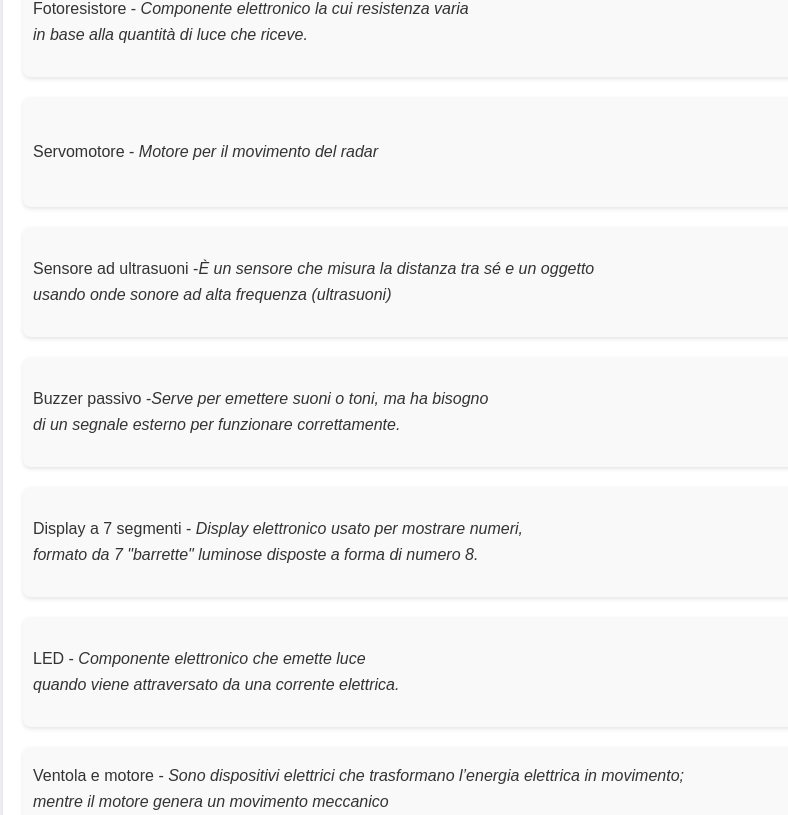
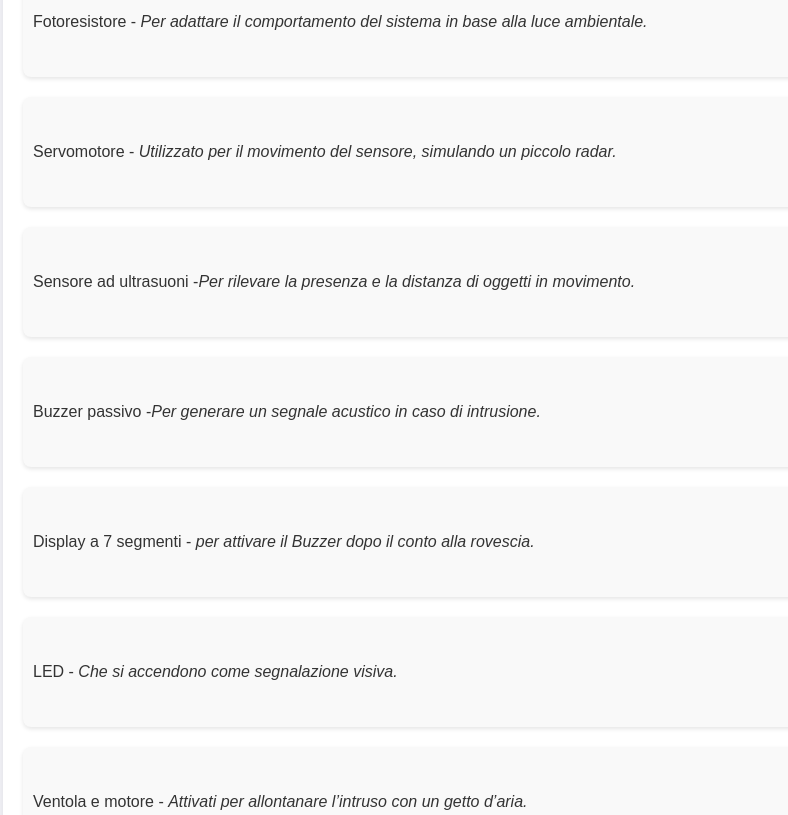
Before and after one commit to nadalinifederico/informatica-24-25, a plain HTML site: page tpsi/index.html in a window 1280 px wide. Shown: the part 645-1460 px from the top of the page, 167-955 px from the left. Drawn offline with Linux system fonts and the light colour scheme.

Commit message:
sito2.13

```diff
--- a/tpsi/index.html
+++ b/tpsi/index.html
@@ -40,37 +40,37 @@
             </li>
 
             <li>
-                <span>Fotoresistore - <em>Componente elettronico la cui resistenza varia <br> in base alla quantità di luce che riceve.</em></span> <!-- Descrizione del fotoresistore -->
+                <span>Fotoresistore - <em>Per adattare il comportamento del sistema in base alla luce ambientale.</em></span> <!-- Descrizione del fotoresistore -->
                 <img src="https://www.techmaker.it/41-large_default/fotoresistenza-gl5528.jpg" alt="Fotoresistore"> <!-- Immagine del fotoresistore -->
             </li>
 
             <li>
-                <span>Servomotore - <em>Motore per il movimento del radar</em></span> <!-- Descrizione del servomotore -->
+                <span>Servomotore - <em>Utilizzato per il movimento del sensore, simulando un piccolo radar.</em></span> <!-- Descrizione del servomotore -->
                 <img src="https://m.media-amazon.com/images/I/61kuItzXACL._SL1500_.jpg" alt="Servomotore"> <!-- Immagine del servomotore -->
             </li>
 
             <li>
-                <span>Sensore ad ultrasuoni -<em>È un sensore che misura la distanza tra sé e un oggetto <br> usando onde sonore ad alta frequenza (ultrasuoni)</em></span> <!-- Descrizione del sensore -->
+                <span>Sensore ad ultrasuoni -<em>Per rilevare la presenza e la distanza di oggetti in movimento.</em></span> <!-- Descrizione del sensore -->
                 <img src="https://m.media-amazon.com/images/I/71vut8m3bYL.__AC_SX300_SY300_QL70_ML2_.jpg" alt="Sensore ad ultrasuoni"> <!-- Immagine del sensore -->
             </li>
 
             <li>
-                <span>Buzzer passivo -<em>Serve per emettere suoni o toni, ma ha bisogno <br> di un segnale esterno per funzionare correttamente.</em></span> <!-- Descrizione del buzzer passivo -->
+                <span>Buzzer passivo -<em>Per generare un segnale acustico in caso di intrusione.</em></span> <!-- Descrizione del buzzer passivo -->
                 <img src="https://cdn11.bigcommerce.com/s-2fbyfnm8ev/images/stencil/1280x1280/products/341/1478/Passive-Buzzer-5V-42-Ohms-600x60011__31328.1539996133.jpg" alt="Buzzer passivo"> <!-- Immagine del buzzer -->
             </li>
 
             <li>
-                <span>Display a 7 segmenti - <em>Display elettronico usato per mostrare numeri, <br> formato da 7 "barrette" luminose disposte a forma di numero 8.</em></span> <!-- Descrizione del display -->
+                <span>Display a 7 segmenti - <em>per attivare il Buzzer dopo il conto alla rovescia.</em></span> <!-- Descrizione del display -->
                 <img src="https://docs.sunfounder.com/projects/3in1-kit-v2/it/latest/_images/7_segment.png" alt="Display a 7 segmenti"> <!-- Immagine del display -->
             </li>
 
             <li>
-                <span>LED - <em>Componente elettronico che emette luce <br> quando viene attraversato da una corrente elettrica.</em></span> <!-- Descrizione del LED -->
+                <span>LED - <em>Che si accendono come segnalazione visiva.</em></span> <!-- Descrizione del LED -->
                 <img src="https://encrypted-tbn0.gstatic.com/images?q=tbn:ANd9GcSemxhUWa21_Hw5SmnIXQEhP7uoDIDCFkyyFw&s" alt="LED"> <!-- Immagine del LED -->
             </li>
 
             <li>
-                <span>Ventola e motore - <em>Sono dispositivi elettrici che trasformano l’energia elettrica in movimento;<br> mentre il motore genera un movimento meccanico <br> e può essere usato in progetti robotici o di automazione.</em></span> <!-- Descrizione di ventola e motore -->
+                <span>Ventola e motore - <em>Attivati per allontanare l’intruso con un getto d’aria.</em></span> <!-- Descrizione di ventola e motore -->
                 <img src="https://www.atlantistelecom.com/5126-thickbox_default/motor-dc-con-helice-ebotics.jpg" alt="Ventola e motore"> <!-- Immagine del motore e ventola -->
             </li>
         </ul>
```
